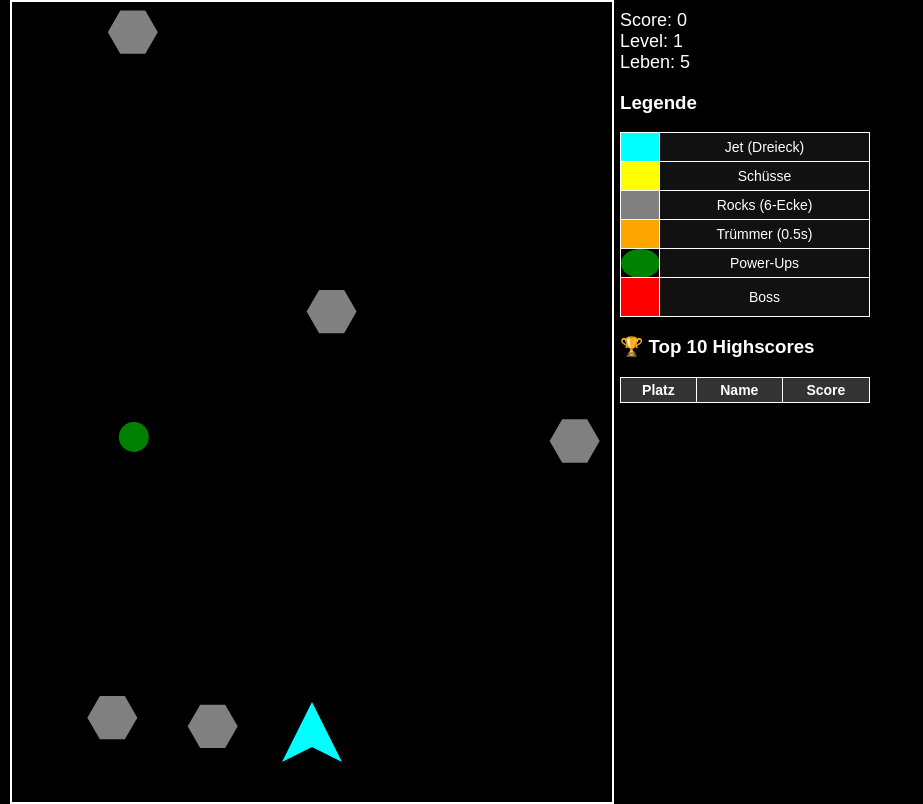
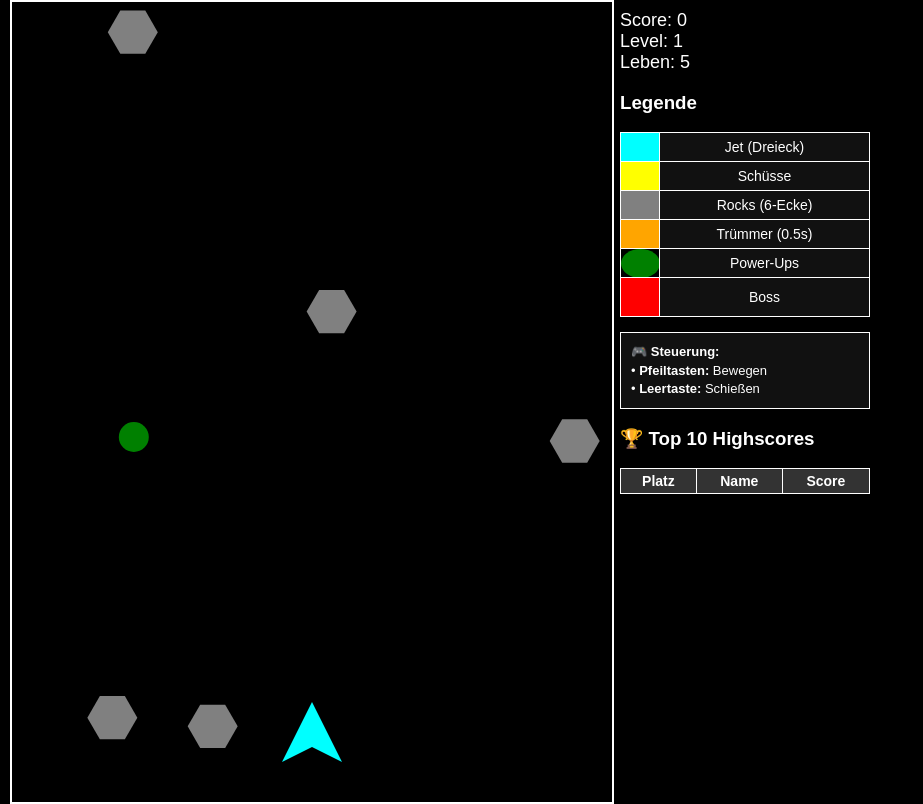
Before and after one commit to wedel88/jet, a plain HTML site: page index.html in a window 1280 px wide. Shown: the whole page, without its empty margins (0-923 px from the left). Drawn offline with Linux system fonts and the light colour scheme; no server answers.

Commit message:
Update index.html

```diff
--- a/index.html
+++ b/index.html
@@ -14,6 +14,7 @@ th, td { border:1px solid white; padding:4px; text-align:center; font-size:14px;
 th { background:#333; }
 td { background:#111; }
 #restartBtn { display:none; position:absolute; top:50%; left:200px; transform:translateY(-50%); padding:15px 25px; font-size:18px; cursor:pointer; background:green; color:white; border:2px solid white; border-radius:5px; z-index:20; }
+.control-box { margin-top: 15px; padding: 10px; background: #111; border: 1px solid white; font-size: 13px; line-height: 1.4; }
 </style>
 </head>
 <body>
@@ -39,6 +40,12 @@ Leben: <span id="hp">5</span>
 <tr><td style="background:red;width:30px;height:30px;"></td><td>Boss</td></tr>
 </tbody>
 </table>
+
+<div class="control-box">
+  <strong>🎮 Steuerung:</strong><br>
+  • <b>Pfeiltasten:</b> Bewegen<br>
+  • <b>Leertaste:</b> Schießen
+</div>
 
 <h3>🏆 Top 10 Highscores</h3>
 <table id="highscoreTable">
```
